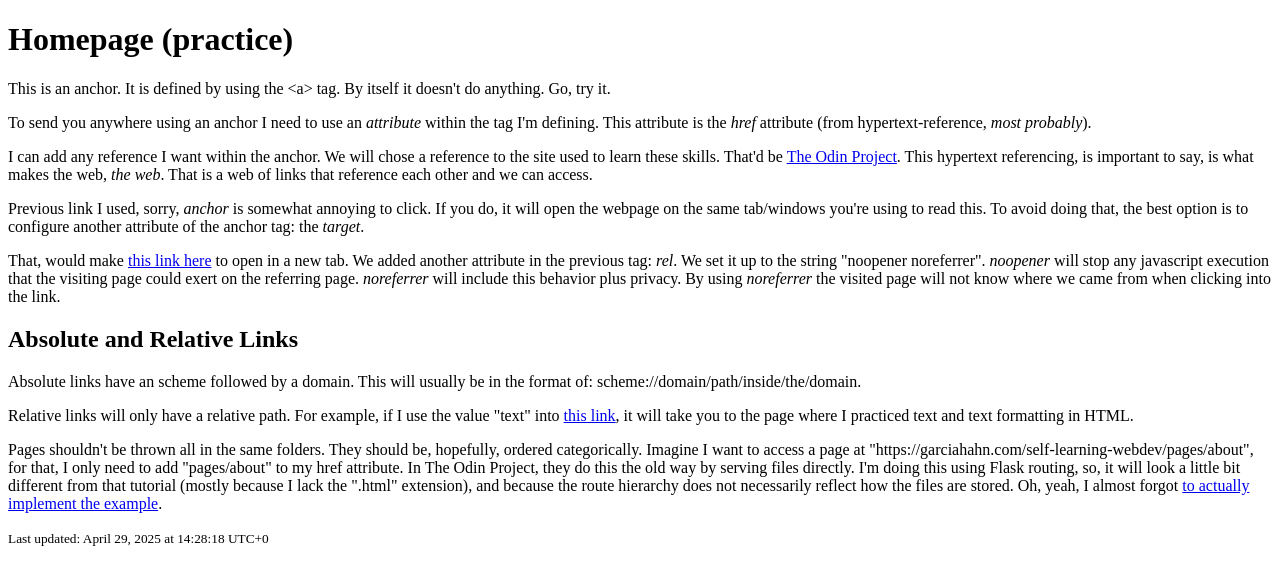
After one commit to garciahahn/garciahahn-com, a Flask app: page /self-learning-webdev/links in a window 1280 px wide. The commit adds this page. Shown: the top 585 px of the page. Run offline with Flask 3, Linux system fonts and the light colour scheme.

Commit message:
Add pages abouthandling images and links

```diff
--- a/main.py
+++ b/main.py
@@ -61,6 +61,14 @@ def show_learning_webdev():
 def show_learning_webdev_text():
     return render_template('text.html', last_updated=LAST_UPDATED)
 
-@app.route('/self-learning-webdev/link-and-images')
-def show_learning_webdev_links_and_images():
-    return render_template('links_and_images.html', last_updated=LAST_UPDATED)
+@app.route('/self-learning-webdev/links')
+def show_learning_webdev_links():
+    return render_template('links.html', last_updated=LAST_UPDATED)
+
+@app.route('/self-learning-webdev/pages/about')
+def show_learning_webdev_notabout():
+    return render_template('notabout.html', last_updated=LAST_UPDATED)
+
+@app.route('/self-learning-webdev/images')
+def show_learning_webdev_images():
+    return render_template('images.html', last_updated=LAST_UPDATED)
--- /dev/null
+++ b/templates/links.html
@@ -0,0 +1,25 @@
+<!DOCTYPE html>
+<html>
+  <head>
+    <meta charset="UTF-8">
+    <title>Self-taught - Links and Zel...</title>
+  </head>
+  <body>
+
+    <h1>Homepage (practice)</h1>
+    <p><a>This is an anchor</a>. It is defined by using the &lta&gt tag. By itself it doesn't do anything. Go, try it.</p>
+    <p>To send you anywhere using an anchor I need to use an <em>attribute</em> within the tag I'm defining. This attribute is the <em>href</em> attribute (from hypertext-reference, <i>most probably</i>).</p>
+
+    <p>I can add any reference I want within the anchor. We will chose a reference to the site used to learn these skills. That'd be <a href="https://www.theodinproject.com">The Odin Project</a>. This hypertext referencing, is important to say, is what makes the web, <em>the web</em>. That is a web of links that reference each other and we can access.</p>
+    <p>Previous link I used, sorry, <em>anchor</em> is somewhat annoying to click. If you do, it will open the webpage on the same tab/windows you're using to read this. To avoid doing that, the best option is to configure another attribute of the anchor tag: the <em>target</em>.</p>
+    <p>That, would make <a href="https://www.theodinproject.com" target="_blank" rel="noopener noreferrer">this link here</a> to open in a new tab. We added another attribute in the previous tag: <em>rel</em>. We set it up to the string "noopener noreferrer". <em>noopener</em> will stop any javascript execution that the visiting page could exert on the referring page. <em>noreferrer</em> will include this behavior plus privacy. By using <em>noreferrer</em> the visited page will not know where we came from when clicking into the link.</p>
+
+    <h2>Absolute and Relative Links</h2>
+    <p>Absolute links have an scheme followed by a domain. This will usually be in the format of: scheme://domain/path/inside/the/domain.</p>
+    <p>Relative links will only have a relative path. For example, if I use the value "text" into <a href="text" target="_blank">this link</a>, it will take you to the page where I practiced text and text formatting in HTML.</p>
+    <p>Pages shouldn't be thrown all in the same folders. They should be, hopefully, ordered categorically. Imagine I want to access a page at "https://garciahahn.com/self-learning-webdev/pages/about", for that, I only need to add "pages/about" to my href attribute. In The Odin Project, they do this the old way by serving files directly. I'm doing this using Flask routing, so, it will look a little bit different from that tutorial (mostly because I lack the ".html" extension), and because the route hierarchy does not necessarily reflect how the files are stored. Oh, yeah, I almost forgot <a href="pages/about" target="_blank">to actually implement the example</a>.</p>
+    <footer>
+      <small>Last updated: {{ last_updated }}</small>
+  </footer>
+  </body>
+</html>
--- a/templates/webdev.html
+++ b/templates/webdev.html
@@ -11,7 +11,10 @@
         <a href="{{ url_for('show_learning_webdev_text') }}">Learning how to handle text in HTML</a>.
       </li>
       <li>
-        <a href="{{ url_for('show_learning_webdev_links_and_images') }}">Learning how to handle links and adding images to a website</a>.
+        <a href="{{ url_for('show_learning_webdev_links') }}">Learning how to handle links in a website</a>.
+      </li>
+      <li>
+        <a href="{{ url_for('show_learning_webdev_images') }}">Learning how to add images in a website</a>.
       </li>
     </ul>
   </body>
```
Also changed, not shown: templates/images.html (added, +25 -0 lines), templates/links_and_images.html (deleted, +0 -10 lines), templates/notabout.html (added, +10 -0 lines), static/img/DSC05068.JPG (added).
